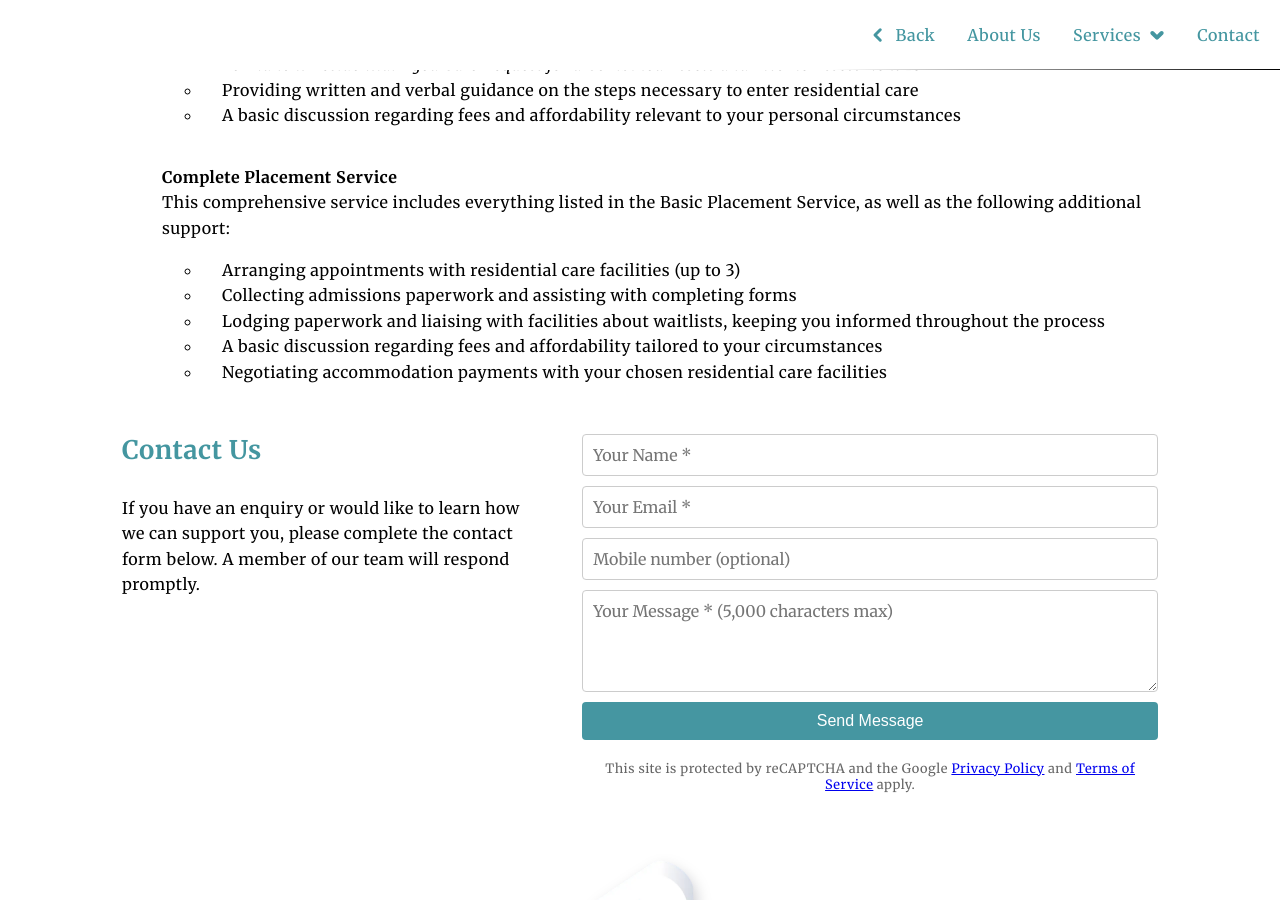
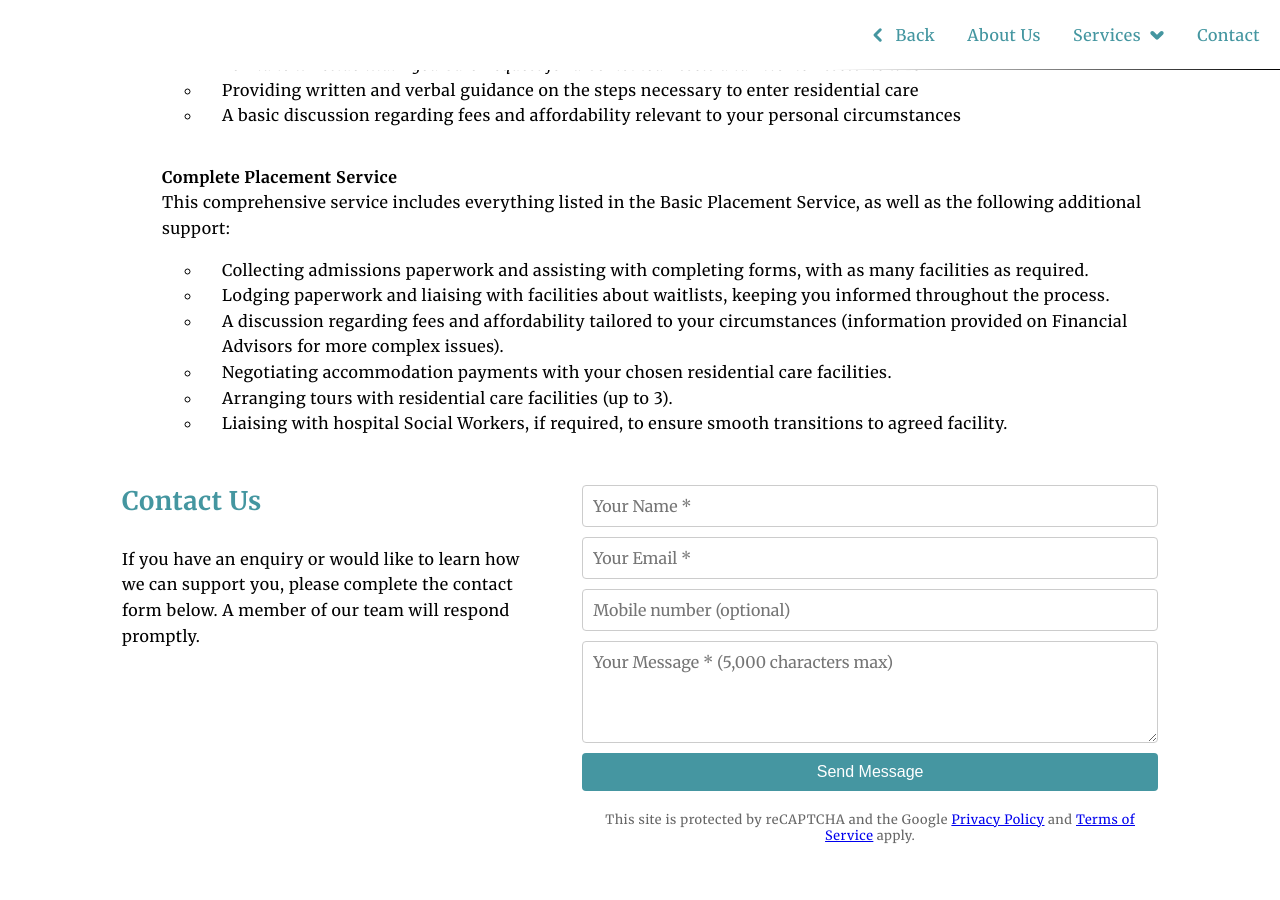
Before and after one commit to dmholyday/pathwaysincare-web, a Jekyll site: the page built from residential-aged-care-placement/index.html, in a window 1280 px wide and 900 px high, scrolled down 799 px. Built offline with Jekyll 4.4.1, drawn with Linux system fonts in a browser that asks for light colours.

Commit message:
change text

```diff
--- a/residential-aged-care-placement/index.html
+++ b/residential-aged-care-placement/index.html
@@ -31,11 +31,12 @@ description: support in applying for aged care or residential home
             <p>This comprehensive service includes everything listed in the Basic Placement Service, as well as the following additional support:</p>
         </li>
         <ul>
-            <li>Arranging appointments with residential care facilities (up to 3)</li>
-            <li>Collecting admissions paperwork and assisting with completing forms</li>
-            <li>Lodging paperwork and liaising with facilities about waitlists, keeping you informed throughout the process</li>
-            <li>A basic discussion regarding fees and affordability tailored to your circumstances</li>
-            <li>Negotiating accommodation payments with your chosen residential care facilities</li>
+            <li>Collecting admissions paperwork and assisting with completing forms, with as many facilities as required.</li>
+            <li>Lodging paperwork and liaising with facilities about waitlists, keeping you informed throughout the process.</li>
+            <li>A discussion regarding fees and affordability tailored to your circumstances (information provided on Financial Advisors for more complex issues).</li>
+            <li>Negotiating accommodation payments with your chosen residential care facilities.</li>
+            <li>Arranging tours with residential care facilities (up to 3).</li>
+            <li>Liaising with hospital Social Workers, if required, to ensure smooth transitions to agreed facility.</li>
         </ul>
         </ul>
     </div>
```
